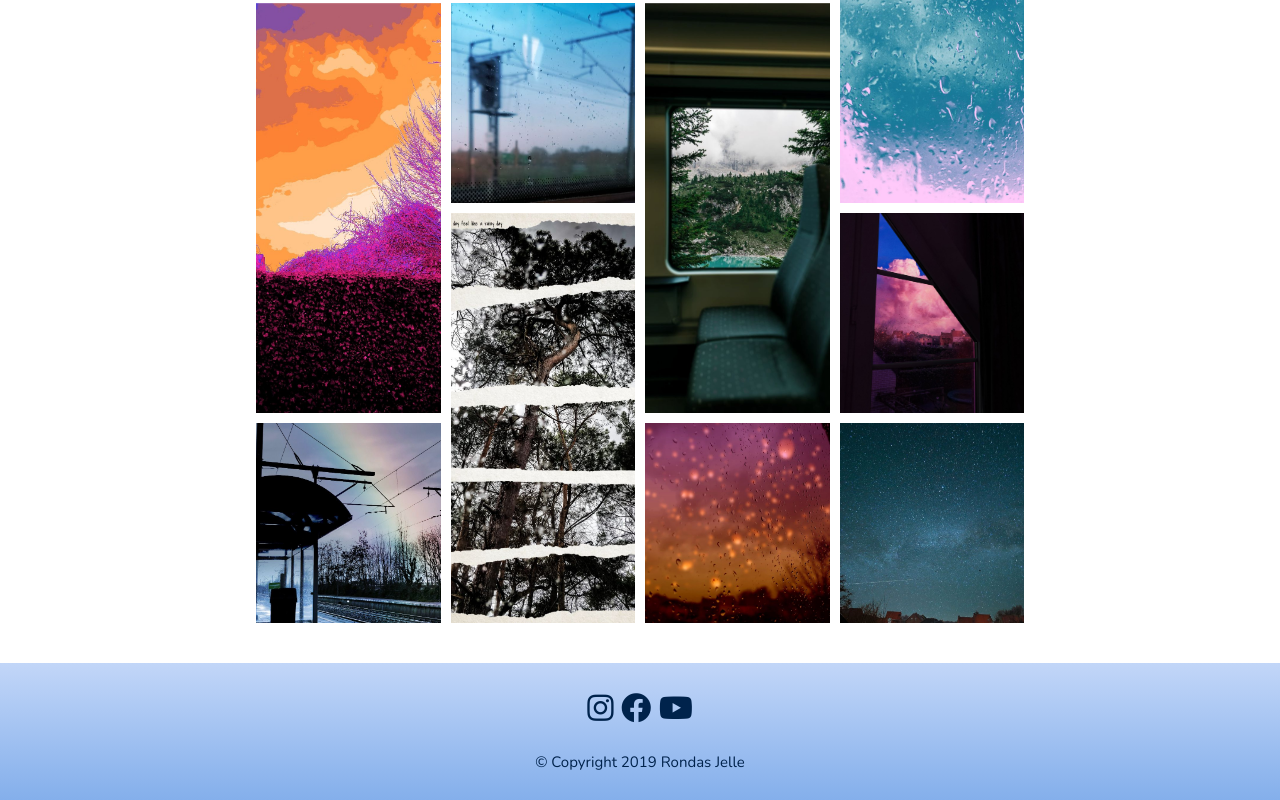
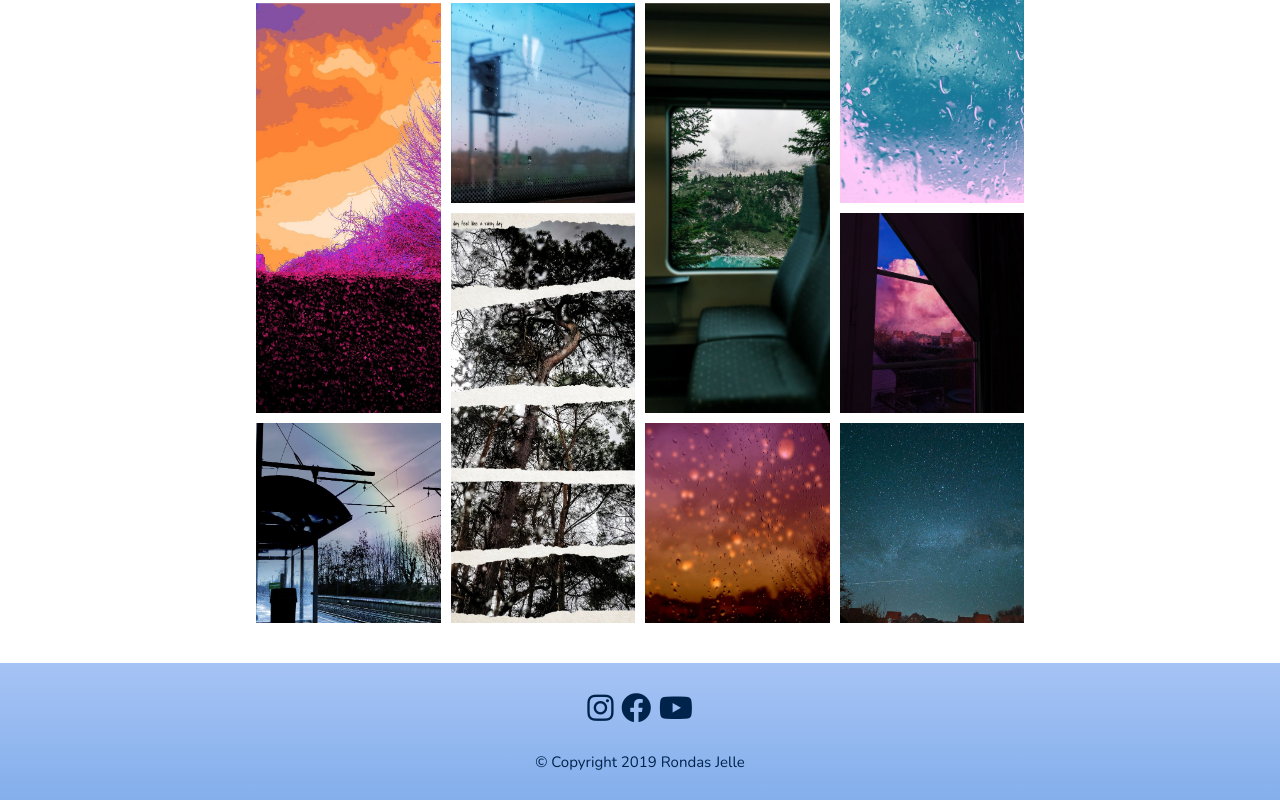
Before and after one commit to JelleRondas/Portfolio, a plain HTML site: page index.html in a window 1280 px wide. Shown: the part 1627-2427 px from the top of the page. Drawn offline with nearby package versions, Linux system fonts and the light colour scheme.

Commit message:
Update stijl-light.css
gradient footer

```diff
--- a/stijl-light.css
+++ b/stijl-light.css
@@ -31,7 +31,7 @@ nav a {
 }
 
 footer{
-	background: linear-gradient(to bottom, rgba(194,214,248,1) 0%, rgba(132,175,235,1) 100%);
+  background: linear-gradient(180deg, rgba(166,195,245,1) 0%, rgba(132,175,235,1) 100%);
 }
 
 footer p{
```
